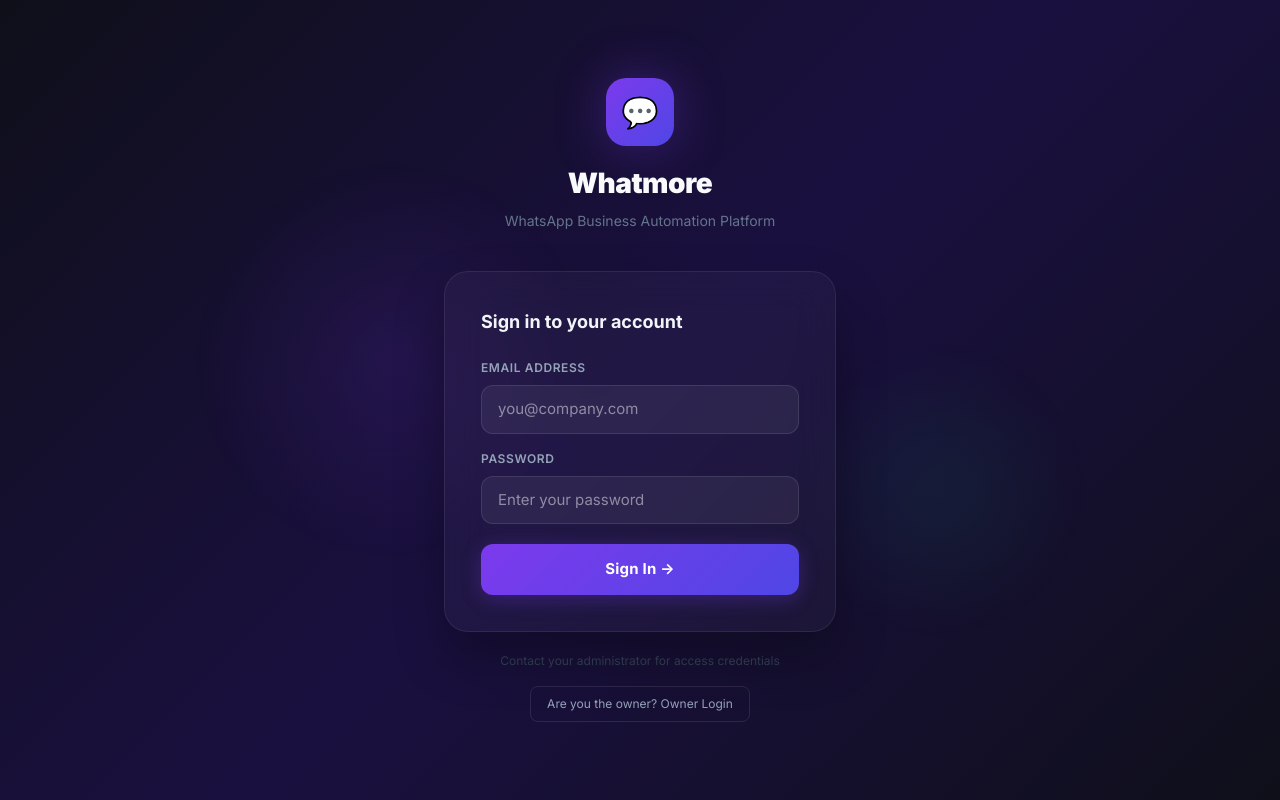
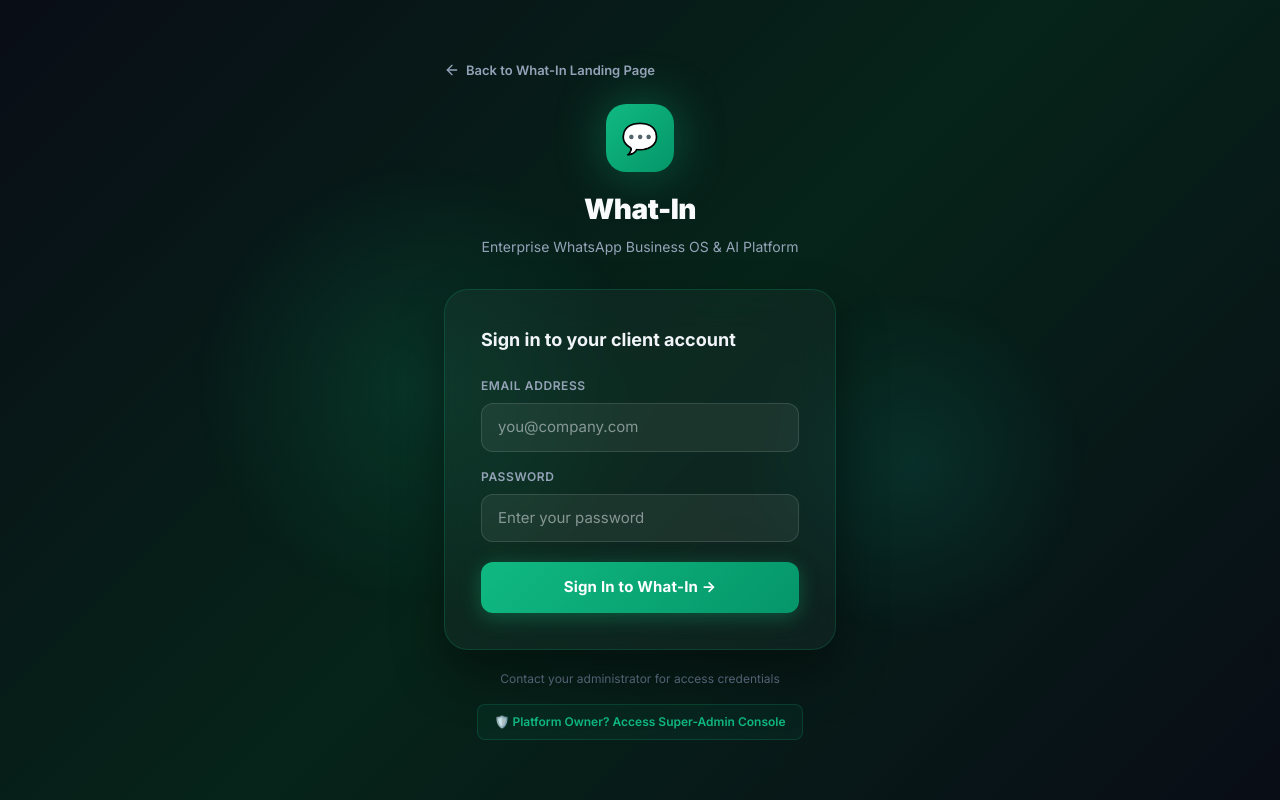
Before and after one commit to Kaushikconsultants/what-in, a Next.js app: page /login in a window 1280 px wide. Built offline with nearby package versions, Linux system fonts and the light colour scheme.

Commit message:
fix(branding): enforce complete What-In branding across login, owner portal, and layouts

```diff
--- a/src/app/layout.tsx
+++ b/src/app/layout.tsx
@@ -5,8 +5,8 @@
 const inter = Inter({ subsets: ["latin"] });
 
 export const metadata: Metadata = {
-  title: "Whatmore - Commerce & Automation",
-  description: "Unified Commerce Platform",
+  title: "What-In - Enterprise WhatsApp Business OS & AI Platform",
+  description: "Official Meta Cloud API v21.0 WhatsApp Commerce & Automation Platform",
 };
 
 export default function RootLayout({ children }: { children: React.ReactNode }) {
--- a/src/app/login/page.tsx
+++ b/src/app/login/page.tsx
@@ -1,6 +1,8 @@
 "use client";
 import React, { useState, Suspense } from "react";
 import { useRouter, useSearchParams } from "next/navigation";
+import Link from "next/link";
+import { ArrowLeft, MessageSquare, Shield } from "lucide-react";
 
 function LoginForm() {
   const [email, setEmail] = useState("");
@@ -35,26 +37,42 @@
   };
 
   return (
-    <div style={{ minHeight: "100vh", display: "flex", alignItems: "center", justifyContent: "center", background: "linear-gradient(135deg, #0f0f1a 0%, #1a1040 50%, #0f0f1a 100%)", fontFamily: "Inter, -apple-system, sans-serif" }}>
+    <div style={{ minHeight: "100vh", display: "flex", alignItems: "center", justifyContent: "center", background: "linear-gradient(135deg, #090d16 0%, #062419 50%, #090d16 100%)", fontFamily: "Inter, -apple-system, sans-serif" }}>
       {/* Background decoration */}
       <div style={{ position: "fixed", inset: 0, overflow: "hidden", pointerEvents: "none" }}>
-        <div style={{ position: "absolute", top: "20%", left: "15%", width: "400px", height: "400px", background: "radial-gradient(circle, rgba(124,58,237,0.12) 0%, transparent 70%)", borderRadius: "50%" }} />
-        <div style={{ position: "absolute", bottom: "20%", right: "15%", width: "300px", height: "300px", background: "radial-gradient(circle, rgba(16,185,129,0.08) 0%, transparent 70%)", borderRadius: "50%" }} />
+        <div style={{ position: "absolute", top: "20%", left: "15%", width: "450px", height: "450px", background: "radial-gradient(circle, rgba(16,185,129,0.14) 0%, transparent 70%)", borderRadius: "50%" }} />
+        <div style={{ position: "absolute", bottom: "20%", right: "15%", width: "350px", height: "350px", background: "radial-gradient(circle, rgba(20,184,166,0.12) 0%, transparent 70%)", borderRadius: "50%" }} />
       </div>
 
-      <div style={{ width: "100%", maxWidth: "440px", padding: "24px", position: "relative" }}>
+      <div style={{ width: "100%", maxWidth: "440px", padding: "24px", position: "relative", zIndex: 10 }}>
+        {/* Back to Landing Page */}
+        <div style={{ marginBottom: "20px" }}>
+          <Link
+            href="/"
+            style={{ display: "inline-flex", alignItems: "center", gap: "6px", color: "#94a3b8", textDecoration: "none", fontSize: "13px", fontWeight: 600, transition: "color 0.2s" }}
+            onMouseOver={e => e.currentTarget.style.color = "#10b981"}
+            onMouseOut={e => e.currentTarget.style.color = "#94a3b8"}
+          >
+            <ArrowLeft size={16} /> Back to What-In Landing Page
+          </Link>
+        </div>
+
         {/* Logo */}
-        <div style={{ textAlign: "center", marginBottom: "40px" }}>
-          <div style={{ width: "68px", height: "68px", borderRadius: "20px", background: "linear-gradient(135deg, #7c3aed, #4f46e5)", display: "flex", alignItems: "center", justifyContent: "center", margin: "0 auto 16px", fontSize: "30px", boxShadow: "0 0 50px rgba(124, 58, 237, 0.35)" }}>
+        <div style={{ textAlign: "center", marginBottom: "32px" }}>
+          <div style={{ width: "68px", height: "68px", borderRadius: "20px", background: "linear-gradient(135deg, #10b981, #059669)", display: "flex", alignItems: "center", justifyContent: "center", margin: "0 auto 16px", fontSize: "30px", boxShadow: "0 0 50px rgba(16, 185, 129, 0.4)" }}>
             💬
           </div>
-          <h1 style={{ fontSize: "28px", fontWeight: 900, color: "#f8fafc", margin: "0 0 6px 0", letterSpacing: "-0.5px" }}>Whatmore</h1>
-          <p style={{ color: "#64748b", fontSize: "14px", margin: 0 }}>WhatsApp Business Automation Platform</p>
+          <h1 style={{ fontSize: "28px", fontWeight: 900, color: "#f8fafc", margin: "0 0 6px 0", letterSpacing: "-0.5px" }}>
+            What-In
+          </h1>
+          <p style={{ color: "#94a3b8", fontSize: "14px", margin: 0 }}>
+            Enterprise WhatsApp Business OS & AI Platform
+          </p>
         </div>
 
         {/* Card */}
-        <div style={{ background: "rgba(255,255,255,0.03)", border: "1px solid rgba(255,255,255,0.08)", borderRadius: "24px", padding: "36px", backdropFilter: "blur(20px)", boxShadow: "0 25px 50px rgba(0,0,0,0.3)" }}>
-          <h2 style={{ fontSize: "18px", fontWeight: 700, color: "#f1f5f9", margin: "0 0 24px 0" }}>Sign in to your account</h2>
+        <div style={{ background: "rgba(255,255,255,0.03)", border: "1px solid rgba(16,185,129,0.2)", borderRadius: "24px", padding: "36px", backdropFilter: "blur(20px)", boxShadow: "0 25px 50px rgba(0,0,0,0.4)" }}>
+          <h2 style={{ fontSize: "18px", fontWeight: 700, color: "#f1f5f9", margin: "0 0 24px 0" }}>Sign in to your client account</h2>
 
           <form onSubmit={handleLogin} autoComplete="off" style={{ display: "flex", flexDirection: "column", gap: "16px" }}>
             <div>
@@ -66,9 +84,9 @@
                 placeholder="you@company.com"
                 required
                 autoComplete="email"
-                style={{ width: "100%", padding: "12px 16px", background: "rgba(255,255,255,0.06)", border: "1px solid rgba(255,255,255,0.1)", borderRadius: "12px", color: "#f1f5f9", fontSize: "15px", outline: "none", boxSizing: "border-box", transition: "border-color 0.2s" }}
-                onFocus={e => e.target.style.borderColor = "rgba(124,58,237,0.5)"}
-                onBlur={e => e.target.style.borderColor = "rgba(255,255,255,0.1)"}
+                style={{ width: "100%", padding: "12px 16px", background: "rgba(255,255,255,0.06)", border: "1px solid rgba(255,255,255,0.12)", borderRadius: "12px", color: "#f1f5f9", fontSize: "15px", outline: "none", boxSizing: "border-box", transition: "border-color 0.2s" }}
+                onFocus={e => e.target.style.borderColor = "rgba(16,185,129,0.6)"}
+                onBlur={e => e.target.style.borderColor = "rgba(255,255,255,0.12)"}
               />
             </div>
             <div>
@@ -80,9 +98,9 @@
                 placeholder="Enter your password"
                 required
                 autoComplete="current-password"
-                style={{ width: "100%", padding: "12px 16px", background: "rgba(255,255,255,0.06)", border: "1px solid rgba(255,255,255,0.1)", borderRadius: "12px", color: "#f1f5f9", fontSize: "15px", outline: "none", boxSizing: "border-box", transition: "border-color 0.2s" }}
-                onFocus={e => e.target.style.borderColor = "rgba(124,58,237,0.5)"}
-                onBlur={e => e.target.style.borderColor = "rgba(255,255,255,0.1)"}
+                style={{ width: "100%", padding: "12px 16px", background: "rgba(255,255,255,0.06)", border: "1px solid rgba(255,255,255,0.12)", borderRadius: "12px", color: "#f1f5f9", fontSize: "15px", outline: "none", boxSizing: "border-box", transition: "border-color 0.2s" }}
+                onFocus={e => e.target.style.borderColor = "rgba(16,185,129,0.6)"}
+                onBlur={e => e.target.style.borderColor = "rgba(255,255,255,0.12)"}
               />
             </div>
 
@@ -95,14 +113,14 @@
             <button
               type="submit"
               disabled={loading}
-              style={{ width: "100%", marginTop: "4px", padding: "14px", background: loading ? "rgba(124,58,237,0.4)" : "linear-gradient(135deg, #7c3aed, #4f46e5)", border: "none", borderRadius: "12px", color: "white", fontSize: "15px", fontWeight: 700, cursor: loading ? "not-allowed" : "pointer", letterSpacing: "0.2px", boxShadow: loading ? "none" : "0 4px 20px rgba(124,58,237,0.3)", transition: "all 0.2s" }}
+              style={{ width: "100%", marginTop: "4px", padding: "14px", background: loading ? "rgba(16,185,129,0.4)" : "linear-gradient(135deg, #10b981, #059669)", border: "none", borderRadius: "12px", color: "white", fontSize: "15px", fontWeight: 700, cursor: loading ? "not-allowed" : "pointer", letterSpacing: "0.2px", boxShadow: loading ? "none" : "0 4px 20px rgba(16,185,129,0.35)", transition: "all 0.2s" }}
             >
-              {loading ? "Signing in..." : "Sign In →"}
+              {loading ? "Signing in..." : "Sign In to What-In →"}
             </button>
           </form>
         </div>
 
-        <p style={{ textAlign: "center", color: "#334155", fontSize: "12px", marginTop: "20px" }}>
+        <p style={{ textAlign: "center", color: "#64748b", fontSize: "12px", marginTop: "20px" }}>
           Contact your administrator for access credentials
         </p>
 
@@ -110,11 +128,11 @@
           <button
             type="button"
             onClick={() => router.push("/owner/login")}
-            style={{ background: "transparent", border: "1px solid rgba(255,255,255,0.1)", color: "#94a3b8", padding: "8px 16px", borderRadius: "8px", fontSize: "12px", cursor: "pointer", transition: "all 0.2s" }}
-            onMouseOver={e => { e.currentTarget.style.color = "#f8fafc"; e.currentTarget.style.borderColor = "rgba(255,255,255,0.2)"; }}
-            onMouseOut={e => { e.currentTarget.style.color = "#94a3b8"; e.currentTarget.style.borderColor = "rgba(255,255,255,0.1)"; }}
+            style={{ background: "rgba(16,185,129,0.06)", border: "1px solid rgba(16,185,129,0.2)", color: "#10b981", padding: "8px 16px", borderRadius: "8px", fontSize: "12px", fontWeight: 600, cursor: "pointer", transition: "all 0.2s" }}
+            onMouseOver={e => { e.currentTarget.style.background = "rgba(16,185,129,0.12)"; e.currentTarget.style.borderColor = "rgba(16,185,129,0.4)"; }}
+            onMouseOut={e => { e.currentTarget.style.background = "rgba(16,185,129,0.06)"; e.currentTarget.style.borderColor = "rgba(16,185,129,0.2)"; }}
           >
-            Are you the owner? Owner Login
+            🛡️ Platform Owner? Access Super-Admin Console
           </button>
         </div>
       </div>
@@ -125,8 +143,8 @@
 export default function LoginPage() {
   return (
     <Suspense fallback={
-      <div style={{ minHeight: "100vh", display: "flex", alignItems: "center", justifyContent: "center", background: "#0f0f1a", color: "#64748b" }}>
-        Loading Login Portal...
+      <div style={{ minHeight: "100vh", display: "flex", alignItems: "center", justifyContent: "center", background: "#090d16", color: "#64748b" }}>
+        Loading What-In Portal...
       </div>
     }>
       <LoginForm />
--- a/src/app/owner/clients/page.tsx
+++ b/src/app/owner/clients/page.tsx
@@ -267,7 +267,7 @@
   };
 
   const handleOpenAdd = () => {
-    const defaultPassword = "WhatMore@" + Math.floor(100000 + Math.random() * 900000);
+    const defaultPassword = "WhatIn@" + Math.floor(100000 + Math.random() * 900000);
     const starterPlan = DEFAULT_PLAN_TIERS[0];
     setForm({
       businessName: "",
@@ -2179,7 +2179,7 @@
           <div className="w-full max-w-md bg-white dark:bg-slate-900 border border-slate-200 dark:border-slate-800 rounded-3xl p-6 sm:p-8 shadow-2xl">
             <div className="text-center pb-4 border-b border-slate-200 dark:border-slate-800 mb-4">
               <span className="text-xs font-black text-indigo-600 uppercase tracking-widest">OFFICIAL PAYMENT RECEIPT</span>
-              <h3 className="text-xl font-black text-slate-900 dark:text-white mt-1">WhatMore SaaS Platform</h3>
+              <h3 className="text-xl font-black text-slate-900 dark:text-white mt-1">What-In SaaS Platform</h3>
               <p className="text-[11px] text-slate-500 font-mono">Invoice ID: {selectedReceipt.id.slice(0, 12)}</p>
             </div>
 
--- a/src/app/owner/layout.tsx
+++ b/src/app/owner/layout.tsx
@@ -2,7 +2,7 @@
 import OwnerHeaderNav from "@/components/owner/OwnerHeaderNav";
 
 export const metadata = {
-  title: "WhatMore Super-Admin Console",
+  title: "What-In Super-Admin Console",
   description: "Executive Multi-Tenant Operations & Feature Gating Platform",
 };
 
--- a/src/components/owner/OwnerHeaderNav.tsx
+++ b/src/components/owner/OwnerHeaderNav.tsx
@@ -89,10 +89,10 @@
               <div>
                 <div className="flex items-center gap-2">
                   <span className="font-extrabold text-base tracking-tight text-slate-900 dark:text-white">
-                    WhatMore
+                    What-In
                   </span>
                   <span className="inline-flex items-center gap-1 px-2 py-0.5 rounded-full text-[10px] font-bold bg-indigo-50 text-indigo-700 dark:bg-indigo-950/60 dark:text-indigo-300 border border-indigo-200/80 dark:border-indigo-800/60 uppercase tracking-wider">
-                    <ShieldCheck size={11} className="text-indigo-500" /> Super-Admin
+                    <ShieldCheck size={11} className="text-emerald-500" /> Super-Admin
                   </span>
                 </div>
                 <p className="text-[11px] font-medium text-slate-500 dark:text-slate-400 m-0">
--- a/src/components/whatsapp/FirstLoginPasswordModal.tsx
+++ b/src/components/whatsapp/FirstLoginPasswordModal.tsx
@@ -77,7 +77,7 @@
           <div style={{ textAlign: "center", padding: "20px 0" }}>
             <div style={{ fontSize: "52px", marginBottom: "12px" }}>🎉</div>
             <h3 style={{ color: "#16a34a", fontSize: "20px", fontWeight: 800, margin: "0 0 6px 0" }}>Password Updated!</h3>
-            <p style={{ color: "#64748b", fontSize: "14px", margin: 0 }}>Your new password has been securely saved. Welcome to WhatMore!</p>
+            <p style={{ color: "#64748b", fontSize: "14px", margin: 0 }}>Your new password has been securely saved. Welcome to What-In!</p>
           </div>
         ) : (
           <div>
@@ -86,7 +86,7 @@
                 🔒
               </div>
               <h3 style={{ fontSize: "20px", fontWeight: 800, color: "#0f172a", margin: "0 0 6px 0", letterSpacing: "-0.5px" }}>
-                Welcome {userName ? `${userName}!` : "to WhatMore!"}
+                Welcome {userName ? `${userName}!` : "to What-In!"}
               </h3>
               <p style={{ fontSize: "13px", color: "#64748b", margin: 0, lineHeight: 1.4 }}>
                 For your account security, please set your new permanent password to continue.
--- a/src/components/whatsapp/WhatsAppFlowsComponent.tsx
+++ b/src/components/whatsapp/WhatsAppFlowsComponent.tsx
@@ -932,7 +932,7 @@
                   <div className="bg-white dark:bg-[#1f2c34] rounded-xl p-3 shadow-xs">
                     <div className="font-bold text-xs text-slate-900 dark:text-white border-b border-slate-100 dark:border-slate-700 pb-1 mb-1">{name || "Flow Header"}</div>
                     <div className="text-xs text-slate-700 dark:text-slate-200 leading-relaxed">{description || "Please tap the button to open the form."}</div>
-                    <div className="text-[10px] text-slate-400 mt-1 text-right">Powered by Whatmore</div>
+                    <div className="text-[10px] text-slate-400 mt-1 text-right">Powered by What-In</div>
                   </div>
                   {/* CTA button mock */}
                   <div className="bg-white dark:bg-[#202c33] hover:bg-slate-50 dark:hover:bg-[#2a3942] rounded-xl py-2 px-3 text-center text-xs font-bold text-[#00a5f4] dark:text-[#53bdeb] shadow-xs cursor-pointer">
--- a/src/components/whatsapp/WhatsAppHeaderNav.tsx
+++ b/src/components/whatsapp/WhatsAppHeaderNav.tsx
@@ -85,7 +85,7 @@
 
   const [userName, setUserName] = React.useState("");
   const [userRole, setUserRole] = React.useState("");
-  const [brandTitle, setBrandTitle] = React.useState("Whatmore");
+  const [brandTitle, setBrandTitle] = React.useState("What-In");
   const [enabledModules, setEnabledModules] = React.useState<ModuleKey[]>(ALL_MODULE_KEYS);
 
   React.useEffect(() => {
@@ -94,7 +94,7 @@
         if (window.location.hostname.includes("what-in") || window.location.hostname.includes("whatin")) {
           setBrandTitle("What-In");
         } else {
-          setBrandTitle("Whatmore");
+          setBrandTitle("What-In");
         }
       }
 
--- a/src/lib/brandConfig.ts
+++ b/src/lib/brandConfig.ts
@@ -57,6 +57,6 @@
 
 // Default active brand for whatsapp-app (can be overridden by environment variable NEXT_PUBLIC_BRAND)
 export function getActiveBrand(): BrandConfig {
-  const brandEnv = process.env.NEXT_PUBLIC_BRAND || "WHATMORE";
-  return brandEnv.toUpperCase() === "WHATIN" ? BRAND_WHATIN : BRAND_WHATMORE;
+  const brandEnv = process.env.NEXT_PUBLIC_BRAND || "WHATIN";
+  return brandEnv.toUpperCase() === "WHATMORE" ? BRAND_WHATMORE : BRAND_WHATIN;
 }
```
Also changed, not shown: src/app/owner/login/page.tsx (+4 -4 lines).
